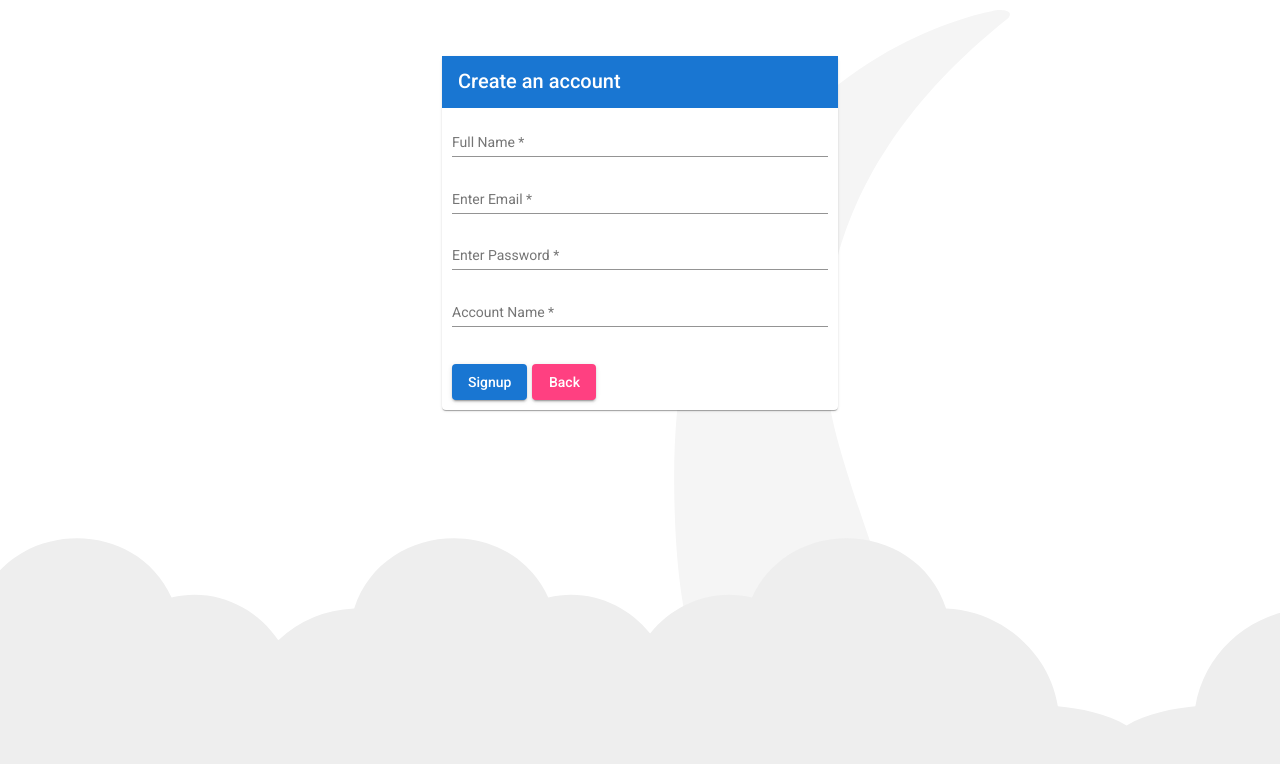
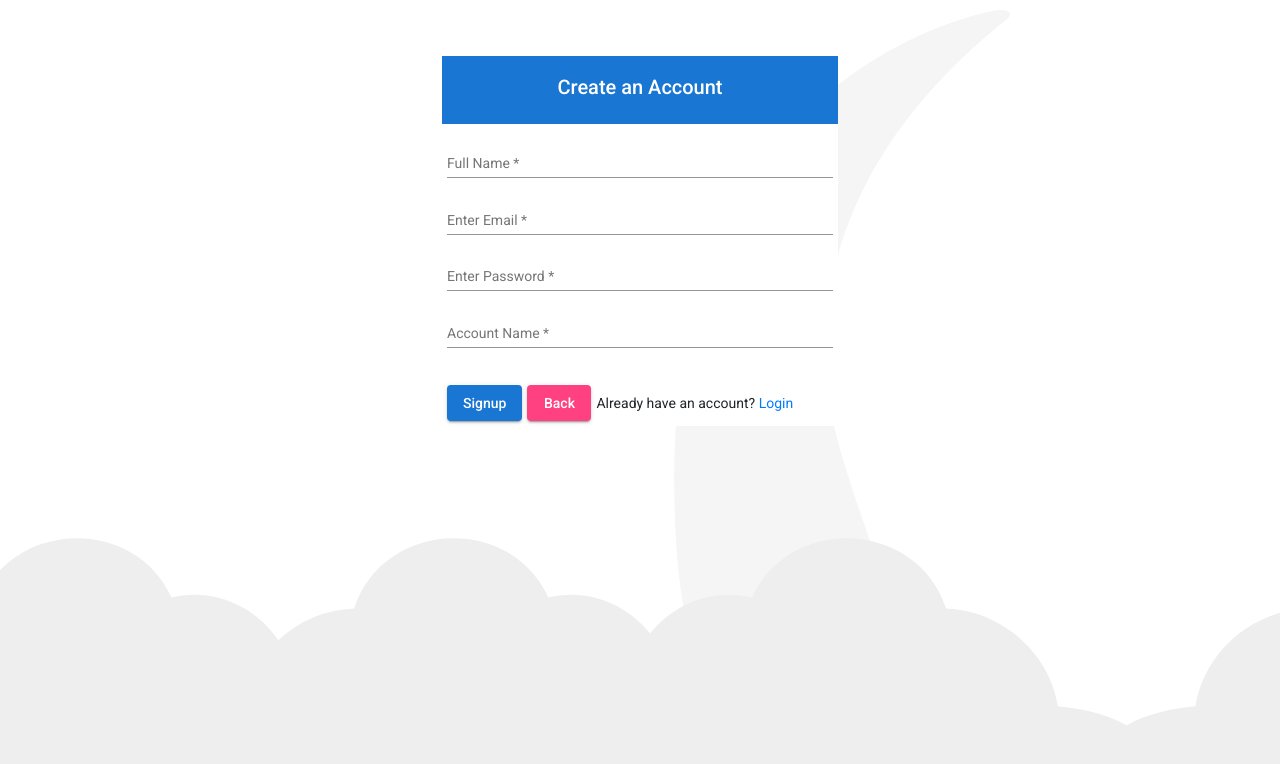
Before and after one commit to ddell003/webchek-ui, an Angular app: page /signup in a window 1280 px wide. Shown: the top 764 px of the page. Built offline with nearby package versions, Linux system fonts and the light colour scheme.

Commit message:
fixed changes

```diff
--- a/src/app/auth/signup/signup.component.css
+++ b/src/app/auth/signup/signup.component.css
@@ -25,3 +25,18 @@ mat-card-content{
 mat-card{
   padding:0;
 }
+
+.panel-header{
+  background: #1976d2;
+  padding-top: 15px;
+  padding-bottom: 5px;
+  color:white;
+}
+
+.panel-body{
+  padding-top: 15px;
+  padding-bottom: 5px;
+  padding-left:5px;
+  padding-right:5px;
+  background-color: white;
+}
--- a/src/app/auth/signup/signup.component.html
+++ b/src/app/auth/signup/signup.component.html
@@ -2,11 +2,11 @@
 <br><br>
   <div class="row">
     <div class="col col-lg-4 offset-lg-4 col-md-6 offset-md-3">
-      <mat-card>
-        <mat-card-header>
-          <mat-card-title>Create an account</mat-card-title>
-        </mat-card-header>
-        <mat-card-content>
+      <div class="panel">
+        <div class="panel-header">
+          <h2 style="text-align: center;">Create an Account</h2>
+        </div>
+        <div class="panel-body">
           <div class="row" *ngIf="loading">
             <div class="col col-lg-2 offset-lg-5 col-md-6 offset-md-3">
               <mat-spinner></mat-spinner>
@@ -74,9 +74,11 @@
           <br><br>
           <button mat-raised-button color="primary" type="submit">Signup</button>
           <button mat-raised-button color="accent" type="button" routerLink="" style="margin-left:5px;">Back</button>
+          <span style="margin-left: 5px;">Already have an account? <a href="login">Login</a></span>
       </form>
-    </mat-card-content>
-      </mat-card>
+        </div>
+      </div>
+
     </div>
 
   </div>
--- a/src/app/sites/sites.component.html
+++ b/src/app/sites/sites.component.html
@@ -1,44 +1,7 @@
 <link rel="stylesheet" href="https://stackpath.bootstrapcdn.com/bootstrap/4.5.2/css/bootstrap.min.css" integrity="sha384-JcKb8q3iqJ61gNV9KGb8thSsNjpSL0n8PARn9HuZOnIxN0hoP+VmmDGMN5t9UJ0Z" crossorigin="anonymous">
 
 <div class="container">
-  <!--<div class="row" *ngIf="sites.length > 0">
-    <div class="col col-md-4" *ngFor="let site of sites; let i = index" style="margin-bottom:15px;">
-      <mat-accordion multi="true" *ngIf="sites.length > 0">
-        <mat-expansion-panel>
-          <mat-expansion-panel-header style="display: flex;">
 
-            <mat-panel-title>
-              {{site.name}}
-            </mat-panel-title>
-            <mat-panel-description>
-              <span style="margin-left: 5px; float:right">
-                <mat-icon aria-hidden="false" aria-label="Status" class="green" *ngIf="hasStatus('passed', site.tests)" [matTooltip]="'Has Passing Tests'">circle</mat-icon>
-                <mat-icon aria-hidden="false" aria-label="Status" class="blink" *ngIf="hasStatus('running', site.tests)" [matTooltip]="'Has Running Tests'">circle</mat-icon>
-                <mat-icon aria-hidden="false" aria-label="Status" class="red" *ngIf="hasStatus('failed', site.tests)" [matTooltip]="'Has Failing Tests'">circle</mat-icon>
-                <mat-icon aria-hidden="false" aria-label="Status" class="black" *ngIf="hasStatus('new', site.tests)" [matTooltip]="'Has New Tests'">circle</mat-icon>
-              </span>
-
-              <span *ngIf="site.status == 0" class="red">
-                  [Inactive]
-              </span>
-              <span *ngIf="showNoTests(site)" class="red">
-                [No Tests]
-            </span>
-            </mat-panel-description>
-
-          </mat-expansion-panel-header>
-
-          <app-tests [site]="site" [dashboard]="true" *ngIf="site.tests.length > 0"></app-tests>
-
-          <mat-action-row>
-            <button mat-raised-button style="background-color:  #1976d2; color:#fff" (click)="runSiteTests(site)" type="button">RUN</button>
-            <button mat-raised-button color="primary" [routerLink]="'sites/edit/'+site.id">EDIT</button>
-            <button mat-raised-button color="warn" (click)="deleteSite(site)">DELETE</button>
-          </mat-action-row>
-        </mat-expansion-panel>
-      </mat-accordion>
-    </div>
-  </div>-->
   <div class="row" *ngIf="sites.length > 0 && usersLoaded">
     <div class="col col-md-4" *ngFor="let site of sites; let i = index" style="margin-bottom:15px;">
       <div class="panel" style="background-color: #fff;">
@@ -96,6 +59,12 @@
 
 <div class="main" *ngIf="!isLoading">
 
+  <div class="row" *ngIf="sites.length === 0">
+    <div class="col col-lg-4 offset-lg-4 col-md-6 offset-md-3">
+      <div class="alert alert-primary" role="alert">
+        No Sites To Track Yet!
+      </div>
+    </div>
+  </div>
 
-  <p *ngIf="sites.length === 0" class="mat-body-1 info-text">No sites added yet!</p>
 </div>
```
